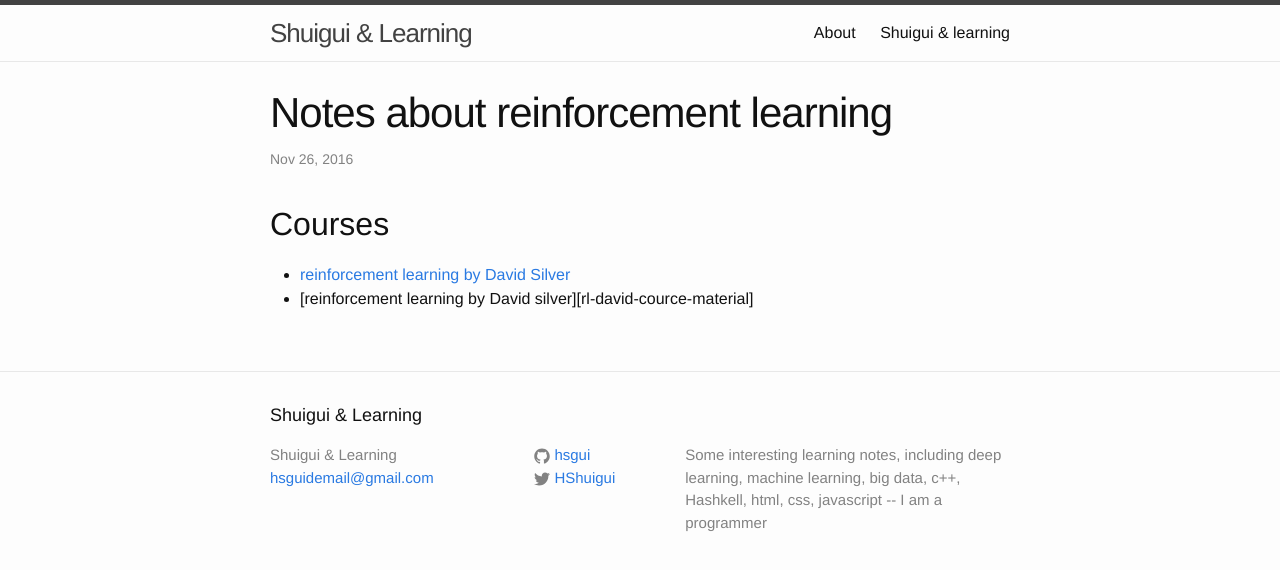
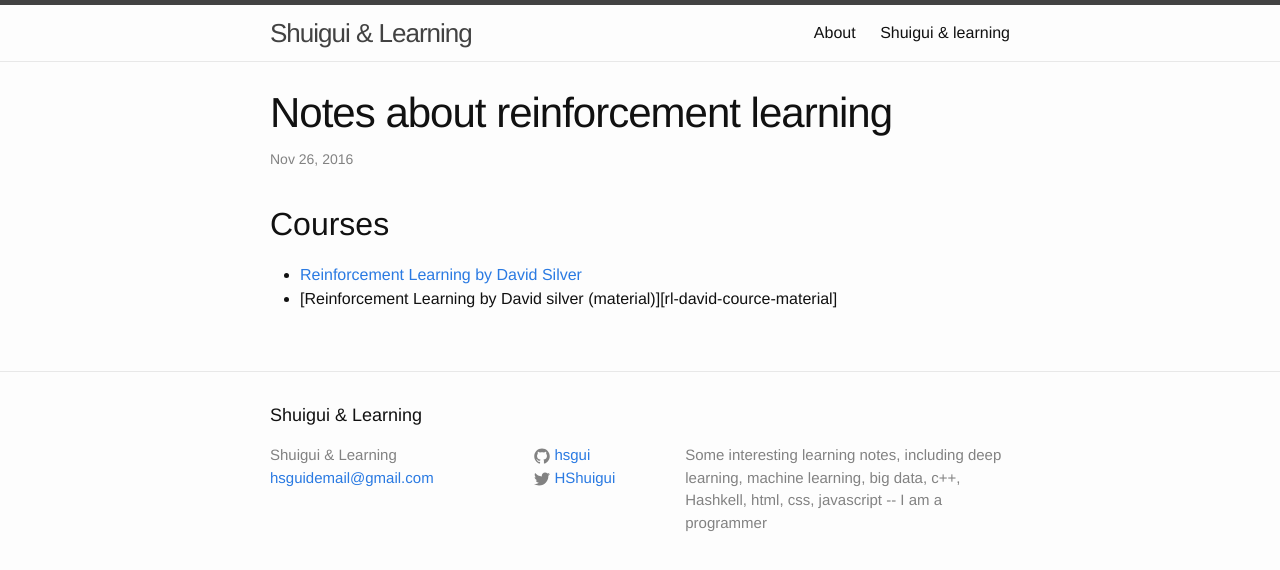
Before and after one commit to hsgui/hsgui.github.io, a Jekyll site: the page built from _posts/2016-11-26-reinforcement-learning.markdown, in a window 1280 px wide. Shown: the top 570 px of the page. Built offline with Jekyll 4.4.1, drawn with Linux system fonts in a browser that asks for light colours.

Commit message:
change the url title

```diff
--- a/_posts/2016-11-26-reinforcement-learning.markdown
+++ b/_posts/2016-11-26-reinforcement-learning.markdown
@@ -6,8 +6,8 @@ categories: deep-learning reinforcement-learning
 ---
 
 ## Courses ##
-- [reinforcement learning by David Silver][rl-david-course]
-- [reinforcement learning by David silver][rl-david-cource-material]
+- [Reinforcement Learning by David Silver][rl-david-course]
+- [Reinforcement Learning by David silver (material)][rl-david-cource-material]
 
 [rl-david-course]: https://www.youtube.com/playlist?list=PLwQyV9I_3POuVsyB3hCyl3Iieb1oWVfPP
 [rl-david-course-material]: http://www0.cs.ucl.ac.uk/staff/d.silver/web/Teaching.html
```
